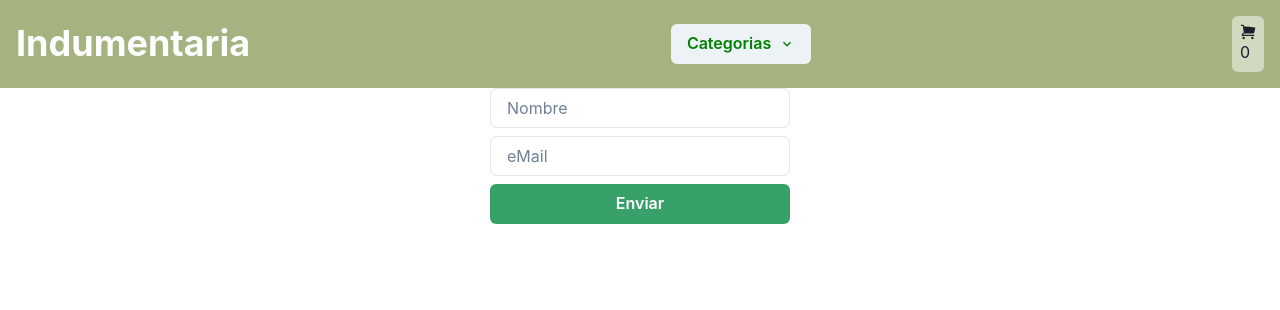
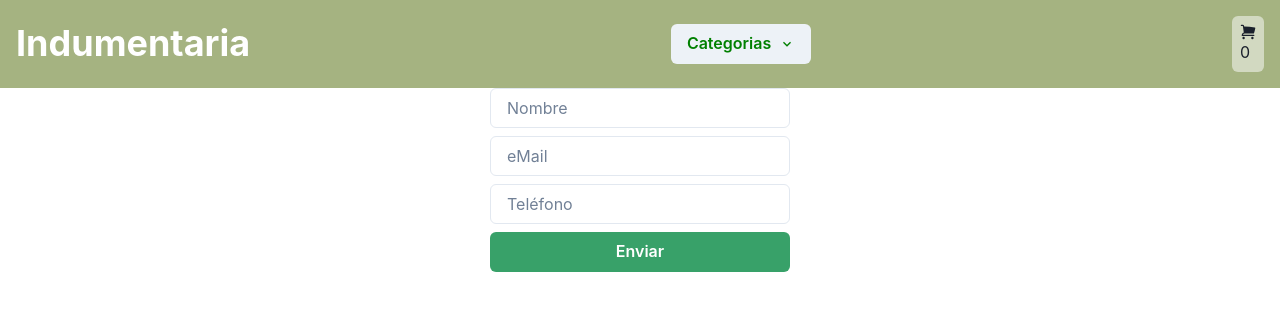
Before and after one commit to FeddeARG/React-Vite, a React (Vite) app: page /orden in a window 1280 px wide. Shown: the top 310 px of the page. Built offline with nearby package versions, Linux system fonts and the light colour scheme.

Commit message:
PFinalNaranjo

```diff
--- a/src/components/FormPedido.jsx
+++ b/src/components/FormPedido.jsx
@@ -8,6 +8,7 @@ const FormPedido = () => {
 
 const [ name, setName ] = useState ("")
 const [ email, setEmail ] = useState ("")
+const [ phone, setPhone ] = useState ("")
 const [ orderId, setOrderId ] = useState ("")
 
 
@@ -24,8 +25,9 @@ const askCart = (e) => {
 const [ cart, setCart ] = useContext(CartContext)
 
 const order = {
-  usuario: { name, email },
-  items: cart
+  buyer: { name, email, phone },
+  items: cart,
+  date: Date()
 }
 
 return (
@@ -45,6 +47,13 @@ return (
         mb={2}
         w="100%"
       />
+      <Input
+        type="tel"
+        placeholder="Teléfono"
+        onChange={(e) => setPhone(e.target.value)}
+        mb={2}
+        w="100%"
+      />
       <Button type="submit" colorScheme="green" w="100%">
         Enviar
       </Button>
```
